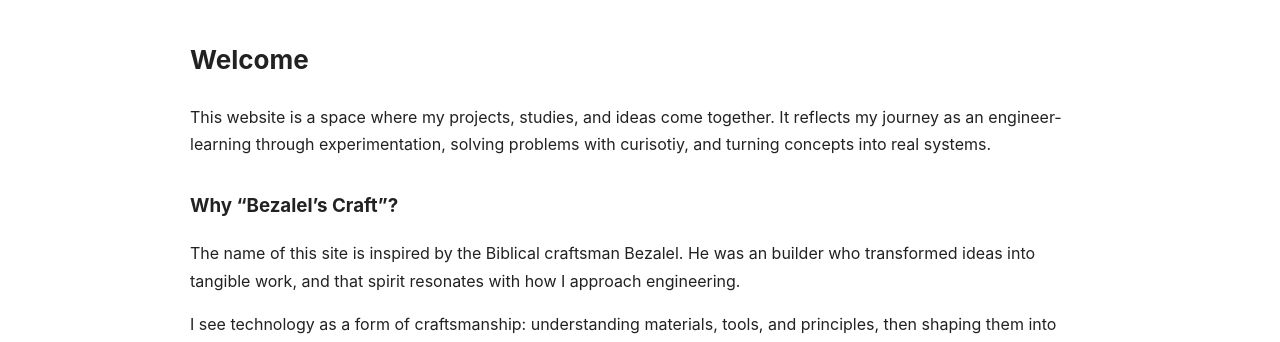
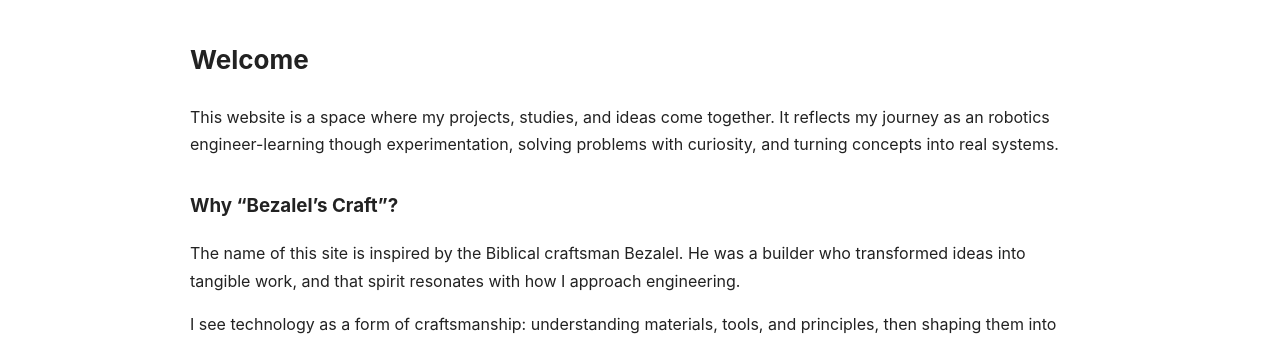
Before and after one commit to SUN1031/SUN1031.github.io, a Jekyll site: the page built from index.md, in a window 1280 px wide. Shown: the part 146-488 px from the top of the page. Built offline with Jekyll 4.4.1, drawn with Linux system fonts in a browser that asks for light colours.

Commit message:
Update index.md

```diff
--- a/index.md
+++ b/index.md
@@ -5,11 +5,11 @@ title: Home
 
 ## Welcome
 
-This website is a space where my projects, studies, and ideas come together. It reflects my journey as an engineer-learning through experimentation, solving problems with curisotiy, and turning concepts into real systems.
+This website is a space where my projects, studies, and ideas come together. It reflects my journey as an robotics engineer-learning though experimentation, solving problems with curiosity, and turning concepts into real systems.
 
 ### Why "Bezalel's Craft"?
 
-The name of this site is inspired by the Biblical craftsman Bezalel. He was an builder who transformed ideas into tangible work, and that spirit resonates with how I approach engineering.
+The name of this site is inspired by the Biblical craftsman Bezalel. He was a builder who transformed ideas into tangible work, and that spirit resonates with how I approach engineering.
 
 I see technology as a form of craftsmanship: understanding materials, tools, and principles, then shaping them into something meaningful. Each project is an opportunity to learn, refine, and create with intention.
 
```
